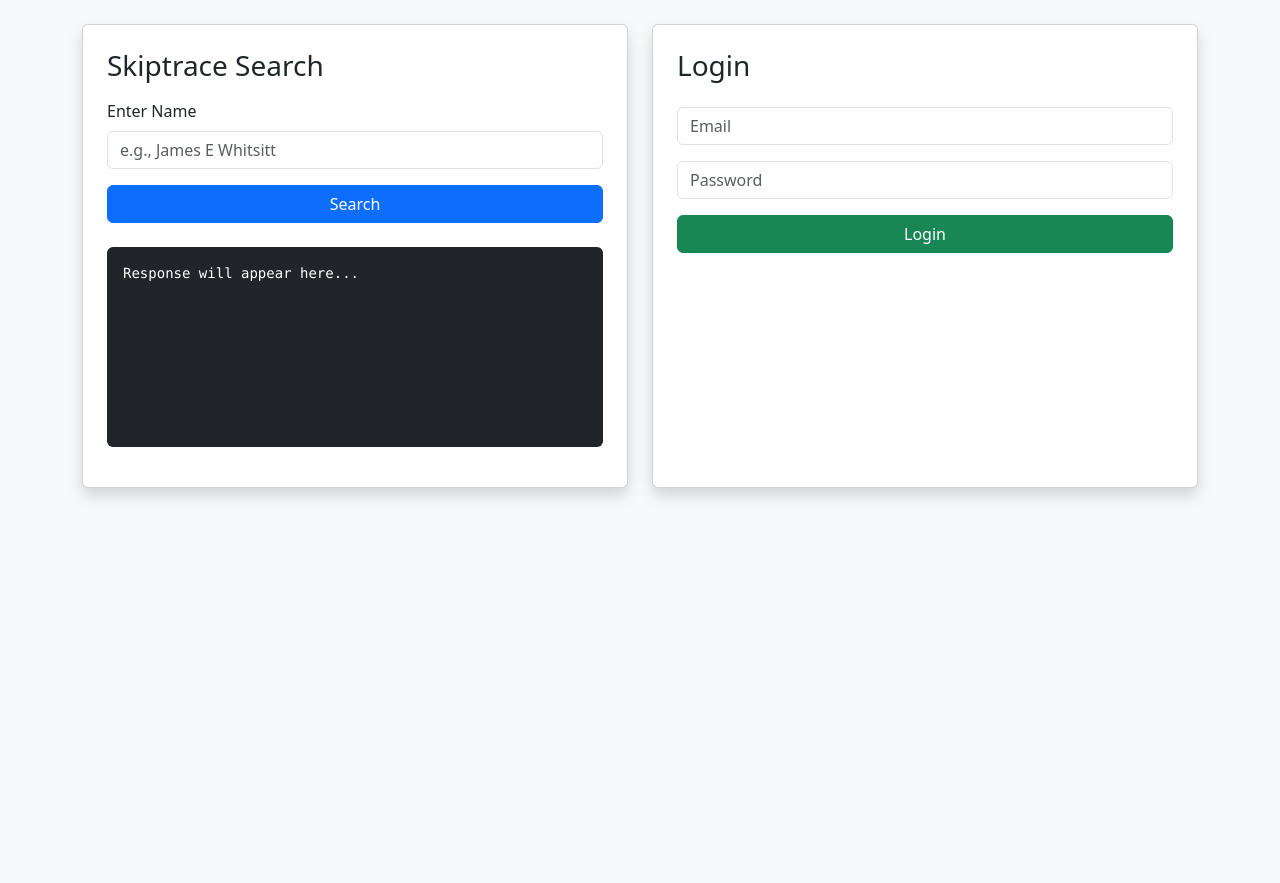
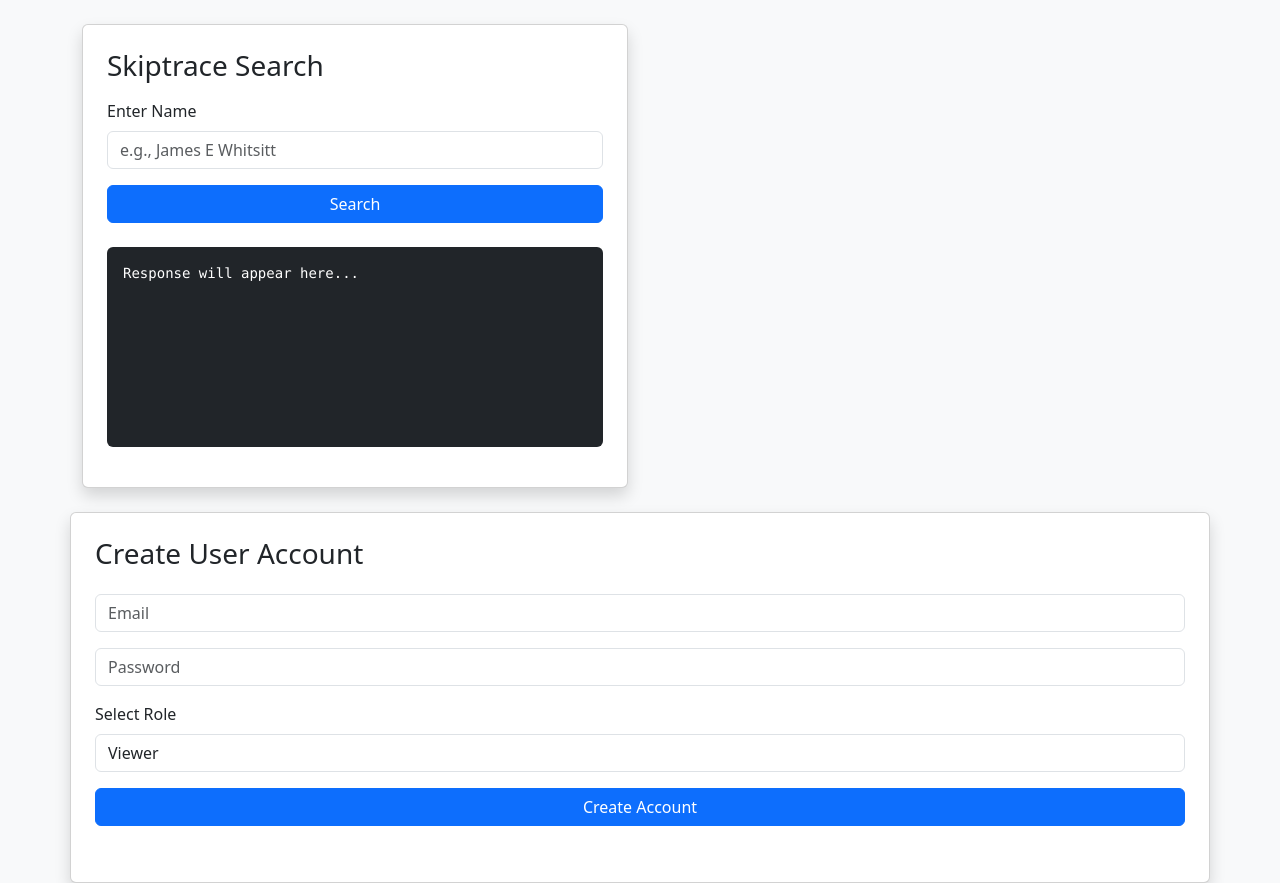
Before and after one commit to Blufyr/Skiptrace, a plain HTML site: page index.html in a window 1280 px wide. Before the commit the page ends 800 px from the top, so only its background shows below. Drawn offline with nearby package versions, Linux system fonts and the light colour scheme.

Commit message:
Add user signup functionality to index.html

```diff
--- a/index.html
+++ b/index.html
@@ -29,21 +29,24 @@ Response will appear here...
         </div>
 
         <!-- RIGHT COLUMN: LOGIN BOX -->
-        <div class="col-md-6">
-            <div class="card shadow p-4 h-100">
-                <h3>Login</h3>
+        <div class="card shadow p-4 h-100 mt-4">
+    <h3>Create User Account</h3>
 
-                <input id="loginEmail" class="form-control mt-3" placeholder="Email">
-                <input id="loginPassword" type="password" class="form-control mt-3" placeholder="Password">
+    <input id="signupEmail" class="form-control mt-3" placeholder="Email">
+    <input id="signupPassword" type="password" class="form-control mt-3" placeholder="Password">
 
-                <button class="btn btn-success w-100 mt-3" onclick="login()">Login</button>
+    <label class="form-label mt-3">Select Role</label>
+    <select id="signupRole" class="form-control">
+        <option value="viewer">Viewer</option>
+        <option value="staff">Staff</option>
+        <option value="admin">Admin</option>
+    </select>
 
-                <pre id="loginStatus" class="mt-3"></pre>
-            </div>
-        </div>
+    <button class="btn btn-primary w-100 mt-3" onclick="signup()">Create Account</button>
 
-    </div>
+    <pre id="signupStatus" class="mt-3"></pre>
 </div>
+
 
 <!-- UPLOAD SECTION (Hidden until login) -->
 <div id="uploadSection" style="display:none;">
@@ -61,3 +64,19 @@ Response will appear here...
 
                 <div class="col-md-6">
                     <label class="form-label">County</label>
+                    <script>
+async function signup() {
+    const email = document.getElementById("signupEmail").value;
+    const password = document.getElementById("signupPassword").value;
+    const role = document.getElementById("signupRole").value;
+
+    const res = await fetch("/auth/signup", {
+        method: "POST",
+        headers: { "Content-Type": "application/json" },
+        body: JSON.stringify({ email, password, role })
+    });
+
+    const data = await res.json();
+    document.getElementById("signupStatus").innerText = JSON.stringify(data, null, 2);
+}
+</script>
```
